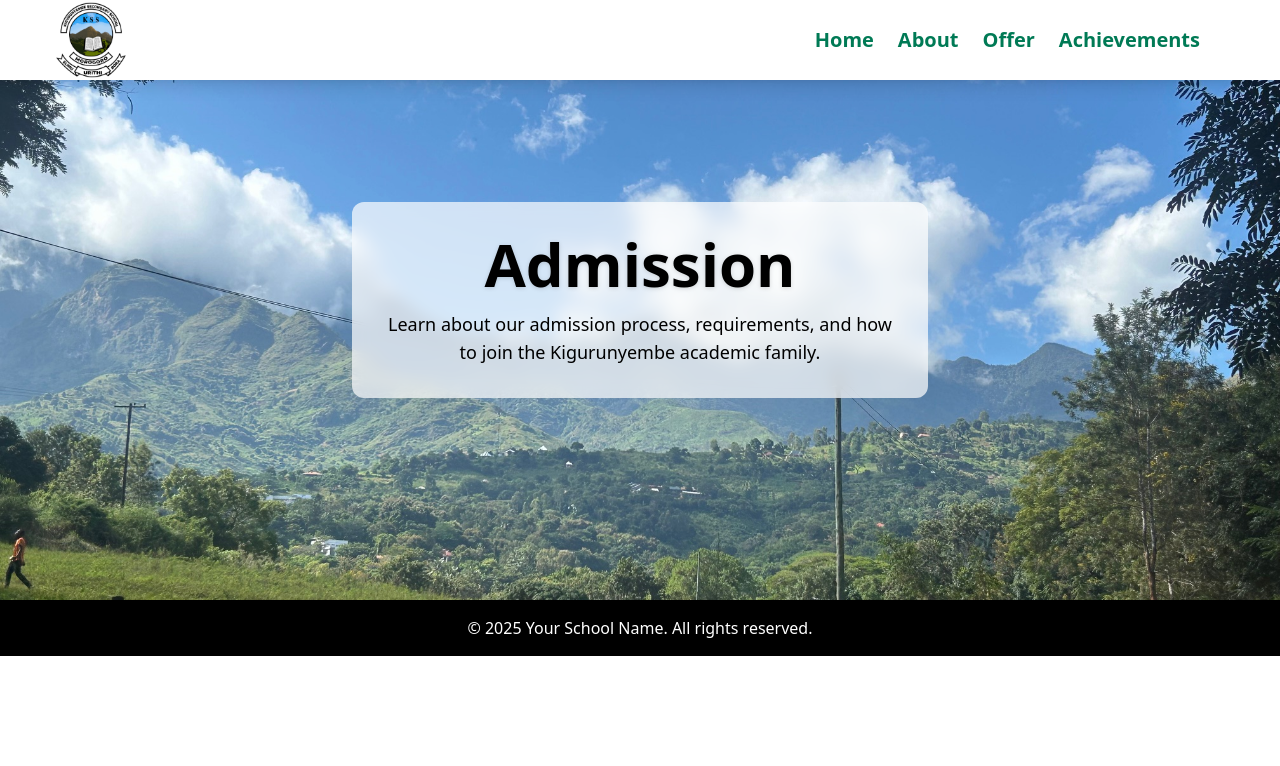
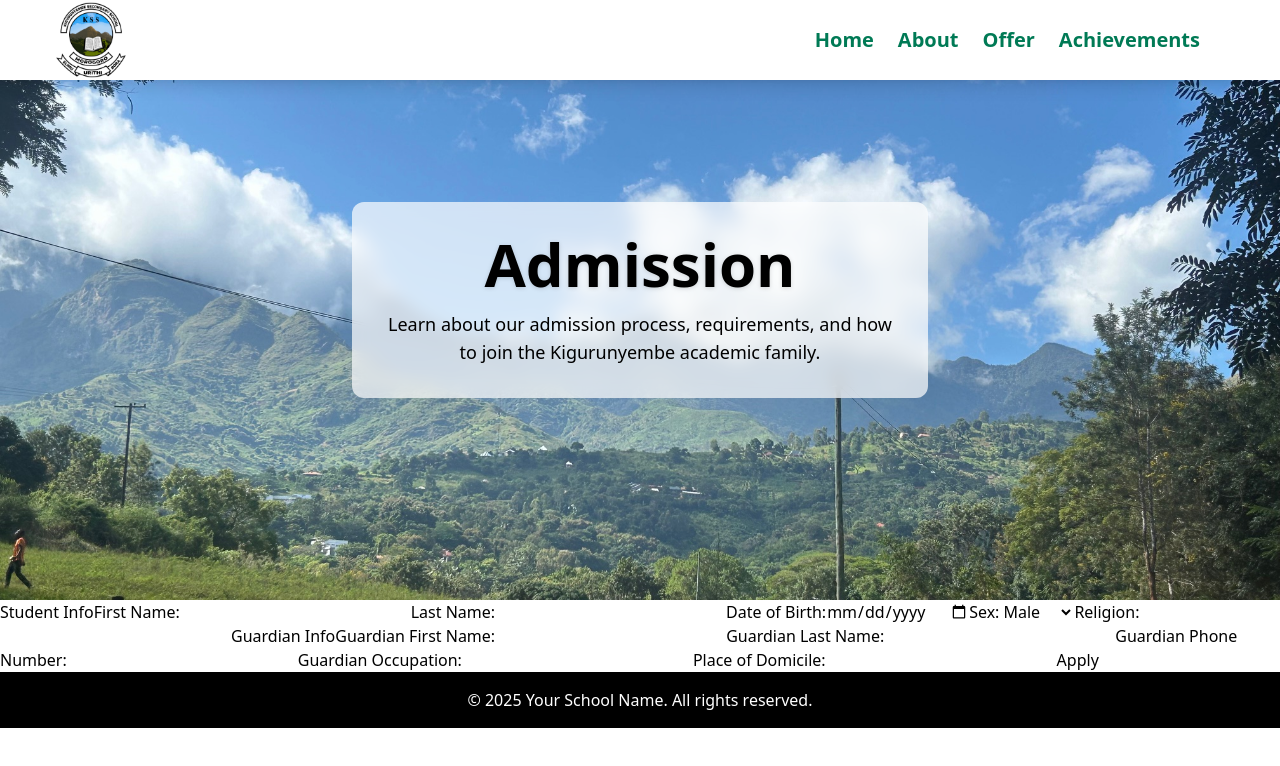
Before and after one commit to stevel419/SchoolWebsite, a React (Vite) app: page /Admission in a window 1280 px wide. Shown: the top 766 px of the page. Built offline with nearby package versions, Linux system fonts and the light colour scheme.

Commit message:
Modified Admission Page

```diff
--- a/src/Admission.jsx
+++ b/src/Admission.jsx
@@ -1,10 +1,13 @@
-import React from 'react';
 import { Link } from 'react-router-dom';
 import LandingAdmission from './LandingAdmission.jsx';
+import Application from './Application.jsx'
 
 const Admission = () => {
     return (
-        <LandingAdmission/>
+        <>
+            <LandingAdmission/>
+            <Application />
+        </>
     );
 };
 
--- /dev/null
+++ b/src/Application.jsx
@@ -0,0 +1,105 @@
+import { useState } from "react";
+
+function Application() {
+    const [firstName, setFirstName] = useState('');
+    const [lastName, setLastName] = useState('');
+    const [DOB, setDOB] = useState('');
+    const [sex, setSex] = useState('');
+    const [religion, setReligion] = useState('');
+    const [gFirstName, setGFirstName] = useState('');
+    const [gLastName, setGLastName] = useState('');
+    const [gNumber, setGNumber] = useState('');
+    const [gOccupation, setGOccupation] = useState('');
+    const [address, setAddress] = useState('');
+
+    const handleSubmit = (e) => {
+        const admissionInfo = {
+            firstName, lastName, DOB, sex, religion, gFirstName, gLastName, gNumber, gOccupation, address
+        }
+        console.log(admissionInfo);
+    }
+
+    return (
+        <section>
+            <form onSubmit={ handleSubmit }>
+                <label>Student Info</label>
+                <label>First Name:</label>
+                <input
+                    type="text"
+                    required
+                    value={ firstName }
+                    onChange={ (e) => setFirstName(e.target.value) }
+                ></input>
+                <label>Last Name:</label>
+                <input
+                    type="text"
+                    required
+                    value={ lastName }
+                    onChange={ (e) => setLastName(e.target.value) }
+                ></input>
+                <label>Date of Birth:</label>
+                <input
+                    type="date"
+                    required
+                    value={ DOB }
+                    onChange={ (e) => setDOB(e.target.value) }
+                ></input>
+                <label>Sex:</label>
+                <select
+                    required
+                    value={ sex }
+                    onChange={ (e) => setSex(e.target.value) }
+                >
+                    <option value="male">Male</option>
+                    <option value="female">Female</option>
+                </select>
+                <label>Religion:</label>
+                <input
+                    type="text"
+                    required
+                    value={ religion }
+                    onChange={ (e) => setReligion(e.target.value) }
+                ></input>
+                <label>Guardian Info</label>
+                <label>Guardian First Name:</label>
+                <input
+                    type="text"
+                    required
+                    value={ gFirstName }
+                    onChange={ (e) => setGFirstName(e.target.value) }
+                ></input>
+                <label>Guardian Last Name:</label>
+                <input
+                    type="text"
+                    required
+                    value={ gLastName }
+                    onChange={ (e) => setGLastName(e.target.value) }
+                ></input>
+                <label>Guardian Phone Number:</label>
+                <input
+                    type="tel"
+                    required
+                    value={ gNumber }
+                    onChange={ (e) => setGNumber(e.target.value) }
+                ></input>
+                <label>Guardian Occupation:</label>
+                <input
+                    type="text"
+                    required
+                    value={ gOccupation }
+                    onChange={ (e) => setGOccupation(e.target.value) }
+                ></input>
+                <label>Place of Domicile:</label>
+                <input
+                    type="text"
+                    required
+                    value={ address }
+                    onChange={ (e) => setAddress(e.target.value) }
+                ></input>
+                <button>Apply</button>
+            </form>
+        </section>
+    );
+}
+
+export default Application;
```
